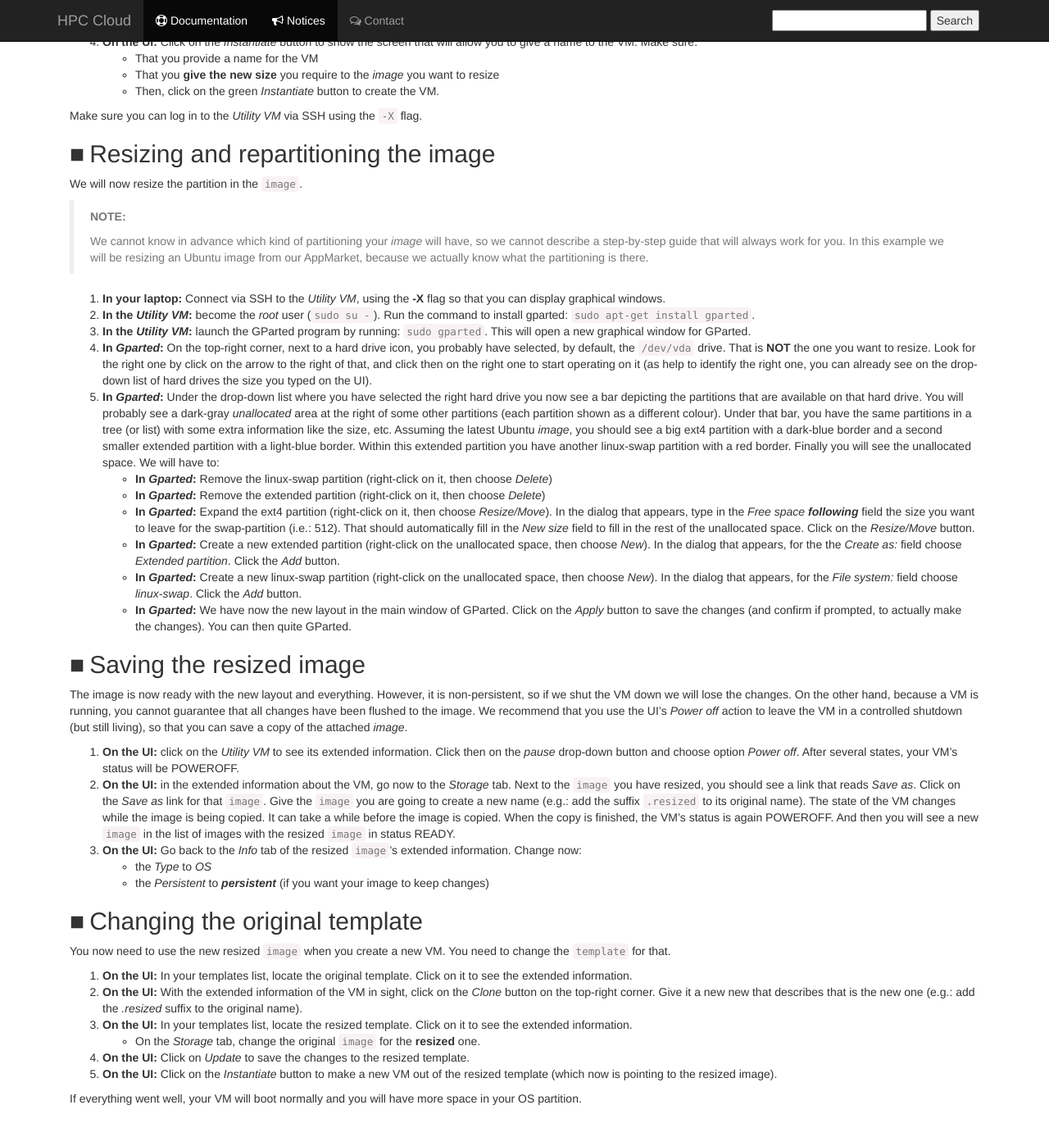
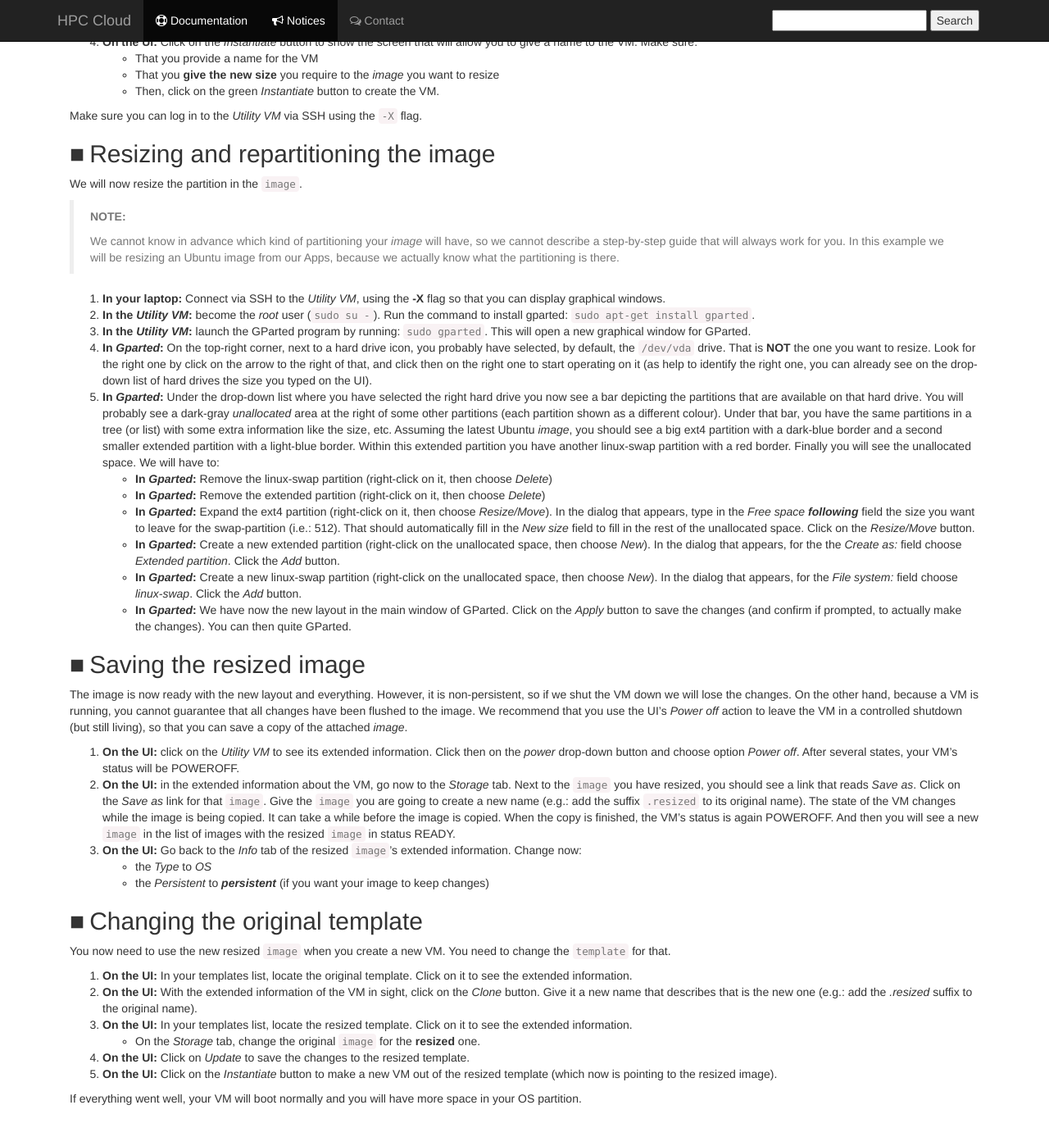
Before and after one commit to sara-nl/clouddocs, a Jekyll site: the page built from resize_os_image.markdown, in a window 1280 px wide and 1400 px high, scrolled down 1085 px. Shown: the top 1387 px of the window at 82% size. Built offline with Jekyll 4.4.1, drawn with Linux system fonts in a browser that asks for light colours; nearby versions of some CDN libraries; our own code applies the rules of GitHub Pages for plain Markdown files; some of the changed text lies outside the part shown.

Commit message:
Update resize_os_image.markdown

```diff
--- a/resize_os_image.markdown
+++ b/resize_os_image.markdown
@@ -3,7 +3,7 @@
 ---
 # Resizing OS images
 
-Images in the AppMarket are deliberately made rather small. They are usually enough to hold the operating system and allow installing some few extra software packages. And you are advised to store data in a separate Ceph image.
+Images in the Apps are deliberately made rather small. They are usually enough to hold the operating system and allow installing some few extra software packages. And you are advised to store data in a separate Ceph image.
 
 That description is usually valid for most use cases, but occasionally you may need to have so many different programs installed that you may require some extra space in your OS partition.
 
@@ -41,7 +41,7 @@
 
 We will be attaching the image you want to resize in that _Utility VM_, then resizing the partitions in that image so that they expand to use the full available size of the image and then saving that resized image as a new image.
 
-1. **On the UI:** Go to the _AppMarket_ and import an _appliance_ you feel comfortable with (detailed instructions in [our General Start article](general-start)). We will be using Ubuntu Desktop throughout this guide, so that you can use `gparted` to resize the partitions.
+1. **On the UI:** Go to the _Apps_ option of the _Storage_ section and import an _appliance_ you feel comfortable with (detailed instructions in [our General Start article](general-start)). We will be using Ubuntu Desktop throughout this guide, so that you can use `gparted` to resize the partitions.
 1. **On the UI:** Make sure that you **edit the `template`** you have just imported from the _appliance_ so that you:
  * **in the _Storage_ tab:** include a `disk` with the _image_ you want to resize.
  * **in the _Network_ tab:** include a `nic` connected to the Internet
@@ -59,7 +59,7 @@
 
 > **NOTE:**
 >
-> We cannot know in advance which kind of partitioning your _image_ will have, so we cannot describe a step-by-step guide that will always work for you. In this example we will be resizing an Ubuntu image from our AppMarket, because we actually know what the partitioning is there.
+> We cannot know in advance which kind of partitioning your _image_ will have, so we cannot describe a step-by-step guide that will always work for you. In this example we will be resizing an Ubuntu image from our Apps, because we actually know what the partitioning is there.
 
 1. **In your laptop:** Connect via SSH to the _Utility VM_, using the **-X** flag so that you can display graphical windows.
 1. **In the _Utility VM_:** become the _root_ user (`sudo su -`). Run the command to install gparted: `sudo apt-get install gparted`.
@@ -77,7 +77,7 @@
 
 The image is now ready with the new layout and everything. However, it is non-persistent, so if we shut the VM down we will lose the changes. On the other hand, because a VM is running, you cannot guarantee that all changes have been flushed to the image. We recommend that you use the UI's _Power off_ action to leave the VM in a controlled shutdown (but still living), so that you can save a copy of the attached _image_.
 
-1. **On the UI:** click on the _Utility VM_ to see its extended information. Click then on the _pause_ drop-down button and choose option _Power off_. After several  states, your VM's status will be POWEROFF.
+1. **On the UI:** click on the _Utility VM_ to see its extended information. Click then on the _power_ drop-down button and choose option _Power off_. After several  states, your VM's status will be POWEROFF.
 1. **On the UI:** in the extended information about the VM, go now to the _Storage_ tab. Next to the `image` you have resized, you should see a link that reads _Save as_. Click on the _Save as_ link for that `image`. Give the `image` you are going to create a new name (e.g.: add the suffix `.resized` to its original name). The state of the VM changes while the image is being copied. It can take a while before the image is copied. When the copy is finished, the VM's status is again POWEROFF. And then you will see a new `image` in the list of images with the resized `image` in status READY.
 1. **On the UI:** Go back to the _Info_ tab of the resized `image`'s extended information. Change now:
   * the _Type_ to _OS_
@@ -88,7 +88,7 @@
 You now need to use the new resized `image` when you create a new VM. You need to change the `template` for that.
 
 1. **On the UI:** In your templates list, locate the original template. Click on it to see the extended information.
-1. **On the UI:** With the extended information of the VM in sight, click on the _Clone_ button on the top-right corner. Give it a new new that describes that is the new one (e.g.: add the _.resized_ suffix to the original name).
+1. **On the UI:** With the extended information of the VM in sight, click on the _Clone_ button. Give it a new name that describes that is the new one (e.g.: add the _.resized_ suffix to the original name).
 1. **On the UI:** In your templates list, locate the resized template. Click on it to see the extended information.
  * On the _Storage_ tab, change the original `image` for the **resized** one.
 1. **On the UI:** Click on _Update_ to save the changes to the resized template.
```
